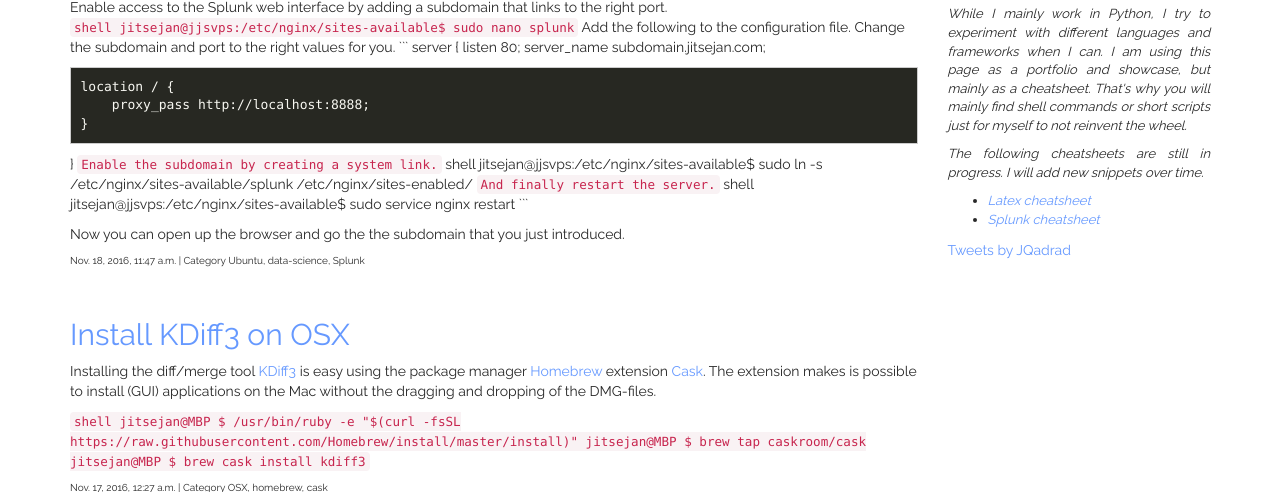
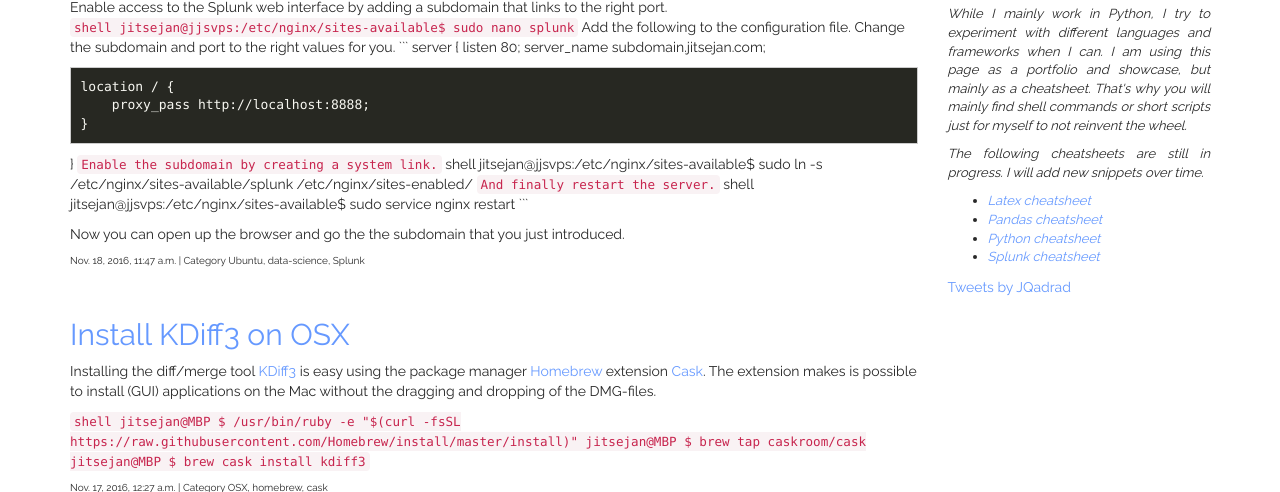
Before and after one commit to jitsejan/homepage-django, a Django app: page / in a window 1280 px wide. Shown: the part 555-1047 px from the top of the page. Run offline with Django 3.2, Linux system fonts and the light colour scheme; data comes from the database, SQL or seed files in the repository; some libraries are stand-ins or nearby versions.

Commit message:
Update of the cheatsheets

```diff
--- a/blog/urls.py
+++ b/blog/urls.py
@@ -15,6 +15,8 @@ urlpatterns = [
     url(r'^graphs', views.Graph.as_view(), name="graph"),
     url(r'^search/', views.search, name="search_url"),
     url(r'^latex/$', flatpage, {'url': '/latex/'}, name='latex_url'),
+    url(r'^pandas/$', flatpage, {'url': '/pandas/'}, name='pandas_url'),
+    url(r'^python/$', flatpage, {'url': '/python/'}, name='python_url'),
     url(r'^splunk/$', flatpage, {'url': '/splunk/'}, name='splunk_url'),
     url(r'^(?P<slug>\S+)$', views.BlogDetail.as_view(), name="entry_detail"),
     #url(r'^about$', 'flatpage', {'url': '/about/'}, name='about_url'),
--- a/templates/base.html
+++ b/templates/base.html
@@ -36,6 +36,8 @@
                The following cheatsheets are still in progress. I will add new snippets over time.
                <ul class="cheatsheet">
 		 <li><a href="http://jitsejan.com/latex/">Latex cheatsheet</a></li>
+		 <li><a href="http://jitsejan.com/pandas/">Pandas cheatsheet</a></li>
+		 <li><a href="http://jitsejan.com/python/">Python cheatsheet</a></li>
 		 <li><a href="http://jitsejan.com/splunk/">Splunk cheatsheet</a></li>
 	       </ul>
             </p>
--- a/templates/footer.html
+++ b/templates/footer.html
@@ -4,7 +4,7 @@
         <div class="container">
             <div class="row">
                 <div class="col-xs-12 text-center">
-                   <p>Copyright &copy; Jitse-Jan van Waterschoot | 2008 - 2016</p>
+                   <p>Copyright &copy; Jitse-Jan van Waterschoot | 2008 - 2017</p>
                    <p>
                      <center>
                    <a href="mailto:mail@jitsejan.nl"><i class="fa fa-envelope"></i></a>
```
